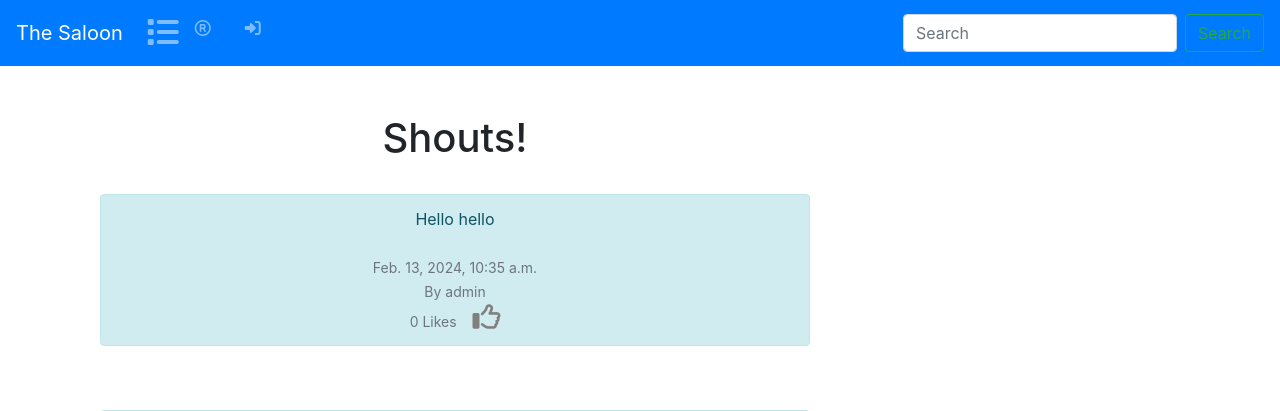
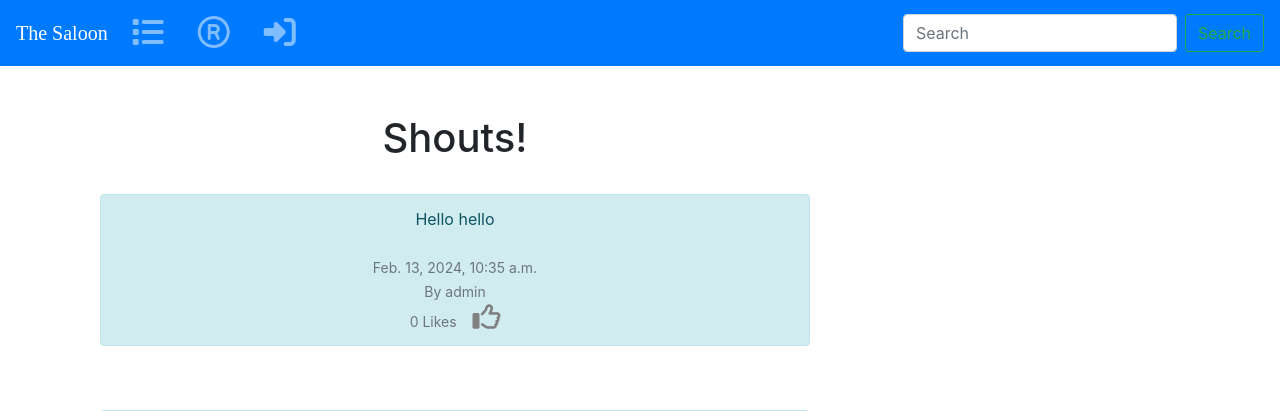
Before and after one commit to AndersH82/TheSaloon, a Django app: page / in a window 1280 px wide. Shown: the top 411 px of the page. Run offline with Django 5.2, Linux system fonts and the light colour scheme; data comes from the database, SQL or seed files in the repository; both versions use the stored data as it was after the commit; some libraries are stand-ins or nearby versions; some web fonts are replaced.

Commit message:
changed navbar font

```diff
--- a/the_saloon/templates/base.html
+++ b/the_saloon/templates/base.html
@@ -7,6 +7,9 @@
 
     <!-- Bootstrap CSS -->
     <link rel="stylesheet" href="https://cdn.jsdelivr.net/npm/bootstrap@4.6.2/dist/css/bootstrap.min.css" integrity="sha384-xOolHFLEh07PJGoPkLv1IbcEPTNtaed2xpHsD9ESMhqIYd0nLMwNLD69Npy4HI+N" crossorigin="anonymous">
+    <link rel="preconnect" href="https://fonts.googleapis.com">
+    <link rel="preconnect" href="https://fonts.gstatic.com" crossorigin>
+    <link href="https://fonts.googleapis.com/css2?family=Roboto:wght@100&family=Rye&display=swap" rel="stylesheet">
     <script src="https://kit.fontawesome.com/1c9e9f31ac.js" crossorigin="anonymous"></script>
     <title>The Saloon</title>
   </head>
--- a/the_saloon/templates/navbar.html
+++ b/the_saloon/templates/navbar.html
@@ -1,6 +1,6 @@
 <nav class="navbar navbar-expand-lg navbar-dark bg-primary">
-    <a class="navbar-brand" href="{% url 'home' %}">The Saloon</a>
-    <button class="navbar-toggler" type="button" data-toggle="collapse" data-target="#navbarSupportedContent" aria-controls="navbarSupportedContent" aria-expanded="false" aria-label="Toggle navigation">
+    <a class="navbar-brand" href="{% url 'home' %}" style="font-family: Rye">The Saloon</a>
+    <button class="navbar-toggler" type="button" data-toggle="collapse" data-target="#navbarSupyeportedContent" aria-controls="navbarSupportedContent" aria-expanded="false" aria-label="Toggle navigation">
       <span class="navbar-toggler-icon"></span>
     </button>
 
@@ -19,12 +19,13 @@
           <a class="nav-link" href="{% url 'logout' %}"><i class="fa-2x fa-solid fa-right-from-bracket"></i></a>
         </li>
         {% else %}
+        &nbsp;&nbsp;&nbsp;&nbsp;
         <li class="nav-item">
-          <a class="nav-link" href="{% url 'register' %}"><i class="fa-regular fa-registered"></i></a>
+          <a class="nav-link" href="{% url 'register' %}"><i class="fa-2x fa-regular fa-registered"></i></a>
         </li>
         &nbsp;&nbsp;&nbsp;&nbsp;
         <li class="nav-item">
-          <a class="nav-link" href="{% url 'login' %}"><i class="fa-solid fa-right-to-bracket"></i></a>
+          <a class="nav-link" href="{% url 'login' %}"><i class="fa-2x fa-solid fa-right-to-bracket"></i></a>
         </li>
         &nbsp;&nbsp;&nbsp;&nbsp;
         {% endif %}
```
Also changed, not shown: db.sqlite3.
